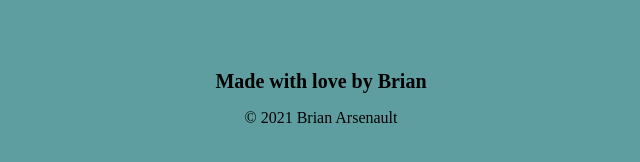
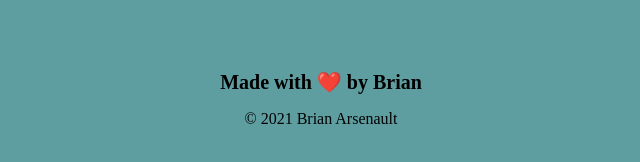
Before and after one commit to BMArsenault/getting_to_know_brian, a plain HTML site: page index.html in a window 1280 px wide. Shown: the part 1281-1443 px from the top of the page, 319-959 px from the left. Drawn offline with Linux system fonts and the light colour scheme.

Commit message:
added heart emoji

```diff
--- a/assets/css/style.css
+++ b/assets/css/style.css
@@ -46,6 +46,7 @@
 
 .h3 {
     text-align: center;
+    display: block;
 }
 
 .content {
--- a/index.html
+++ b/index.html
@@ -61,7 +61,7 @@
         </section>
 
         <footer class="footer">
-            <h2>Made with love by Brian</h2>
+            <h2>Made with ❤️ by Brian</h2>
             <p>
                 &copy; 2021 Brian Arsenault
             </p>
```
